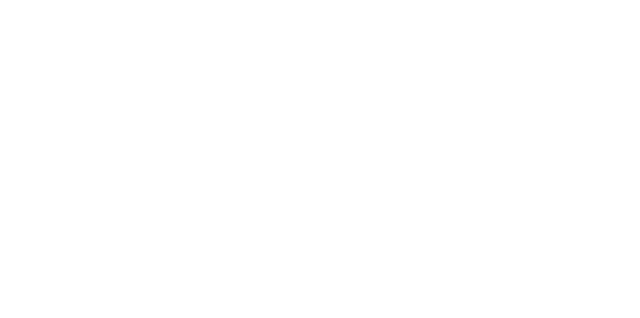
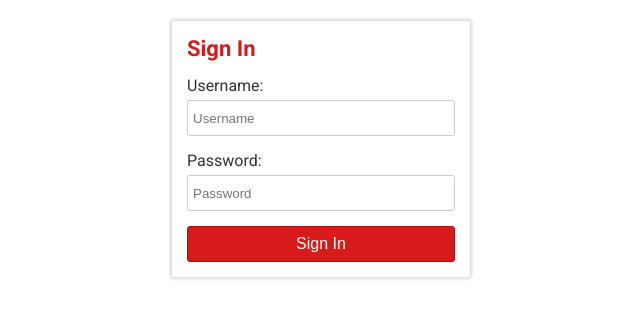
Before and after one commit to evyros/instagram-ui, a React (Create React App) app: page /sign-in in a window 1280 px wide. Shown: the top 318 px of the page, without its empty margins (319-959 px from the left). Built offline with nearby package versions, Linux system fonts and the light colour scheme.

Commit message:
lesson #3 - login + authentication

```diff
--- a/src/App.js
+++ b/src/App.js
@@ -1,16 +1,25 @@
 import './App.scss';
 import Register from './Register/Register';
 import { Route, Switch } from 'react-router-dom';
+import Login from './Login/Login';
+import {createContext, useState} from 'react'
+export const UserContext = createContext();
 
 function App() {
+  const [loggedIn, setLoggedIn] = useState(!!localStorage.getItem('loggedIn'));
   return (
+    <UserContext.Provider value={{loggedIn, setLoggedIn}}>
       <div className="App">
           <Switch>
               <Route path="/register">
                   <Register />
               </Route>
+              <Route path="/sign-in">
+                  <Login />
+              </Route>
           </Switch>
       </div>
+    </UserContext.Provider>
   );
 }
 
--- /dev/null
+++ b/src/Login/Login.jsx
@@ -0,0 +1,51 @@
+import React, { useContext } from 'react';
+import { Formik, Form, Field, ErrorMessage } from 'formik';
+import {loginScheme} from './loginScheme'
+import { login } from '../services/user.service';
+import { UserContext } from '../App';
+
+function Login() {
+    const {loggedIn, setLoggedIn} = useContext(UserContext);
+    console.log(loggedIn);
+    async function submit(values) {
+        try {
+            const { token } = await login(values);
+            setLoggedIn(true);
+            localStorage.setItem('loggedIn', token);
+        } catch (e) {
+            console.log(e);
+        }
+    }
+    return (
+        <div className="Register">
+            <h1 className="Register__title">Sign In</h1>
+            <Formik
+                initialValues={{ username: '', password: '' }}
+                validationSchema={loginScheme}
+                onSubmit={submit}>
+                <Form>
+                    <div className="form-group">
+                        <label htmlFor="username">Username:</label>
+                        <Field id="username" name="username" placeholder="Username" />
+                        <div className="error">
+                            <ErrorMessage name="username" />
+                        </div>
+                    </div>
+                    <div className="form-group">
+                        <label htmlFor="Password">Password:</label>
+                        <Field type="password" id="password" name="password" placeholder="Password" />
+                        <div className="error">
+                            <ErrorMessage name="password" />
+                        </div>
+                    </div>
+                    <div className="form-group">
+                        <button type="submit" className="btn-register">Sign In</button>
+                    </div>
+                </Form>
+            </Formik>
+        </div>
+    )
+
+}
+
+export default Login;
--- /dev/null
+++ b/src/Login/loginScheme.js
@@ -0,0 +1,13 @@
+
+import * as yup from 'yup';
+
+export const loginScheme = yup.object().shape({
+	username: yup.string()
+		.min(3)
+		.max(16)
+		.required(),
+	password: yup.string()
+		.min(6)
+		.max(20)
+		.required()
+});
--- a/src/services/user.service.js
+++ b/src/services/user.service.js
@@ -12,4 +12,15 @@
 	return res.json();
 }
 
-export { register };
+async function login({username, password}) {
+	const res = await fetch(config.apiUrl + '/login', {
+		method: 'POST',
+		body: JSON.stringify({username, password}),
+		headers: {
+			'Content-Type': 'application/json'
+		}
+	})
+	return res.json();
+}
+
+export { register, login };
```
Lines whose indentation alone changed are shown as unchanged.
